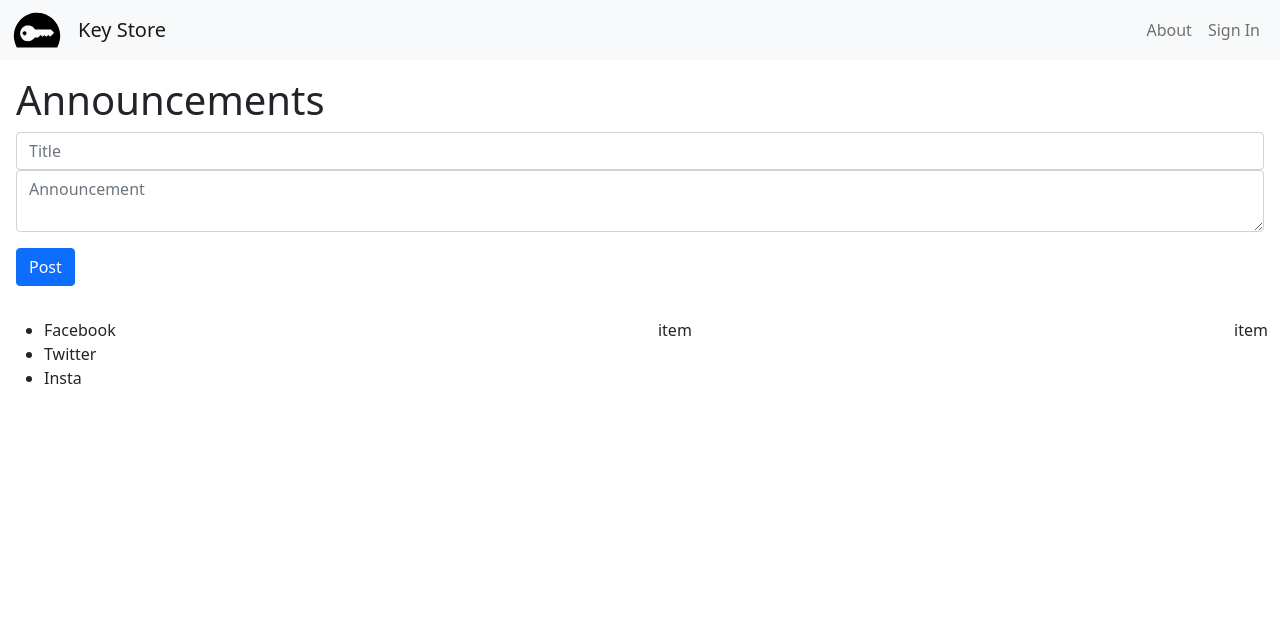
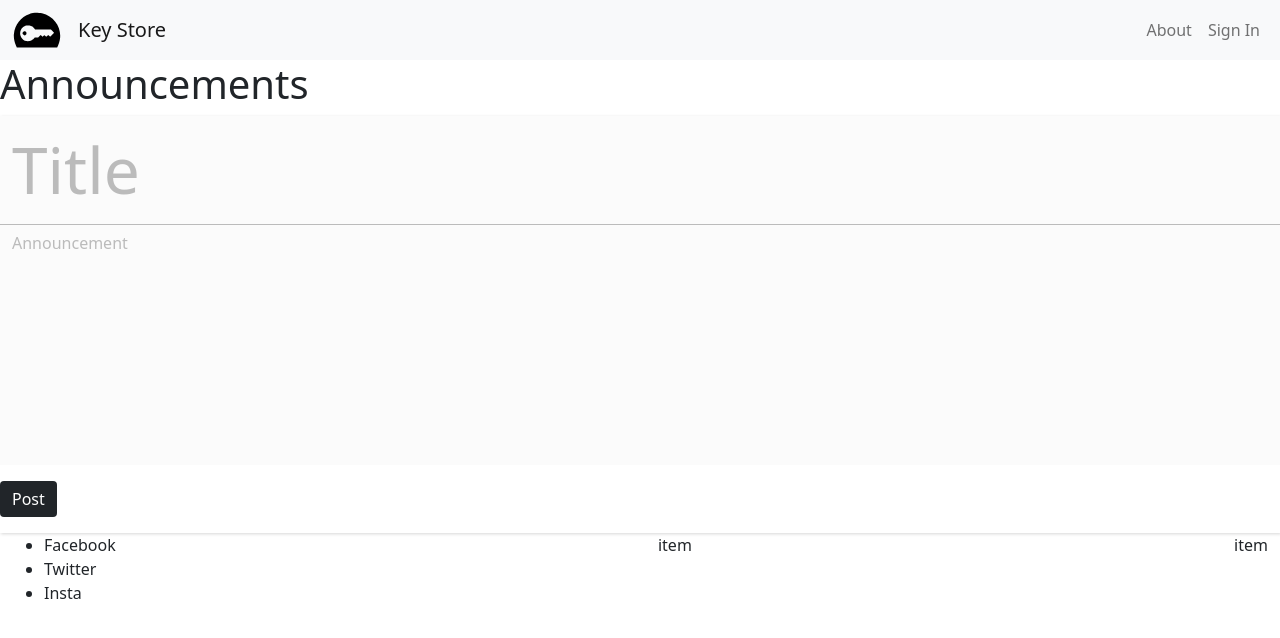
Before and after one commit to pmadinga/key-store, a Next.js app: page /dashboard/Announcements in a window 1280 px wide. Shown: the top 638 px of the page. Built offline with nearby package versions, Linux system fonts and the light colour scheme.

Commit message:
Style announcements

```diff
--- a/components/DashLayout.tsx
+++ b/components/DashLayout.tsx
@@ -1,3 +1,4 @@
+import Head from "next/head";
 import DashFooter from "./DashFooter";
 import DashHeader from "./DashHeader";
 
@@ -7,6 +8,9 @@ interface DashLayoutProps{
 const DashLayout = ({ children }: DashLayoutProps) =>{
     return(
         <>
+            <Head>
+                <title>Project Lunar</title>
+            </Head>
             <DashHeader/>
             {children}
             <DashFooter/>
--- a/pages/dashboard/Announcements.tsx
+++ b/pages/dashboard/Announcements.tsx
@@ -1,6 +1,6 @@
 import { Button, Form } from "react-bootstrap";
 import { SubmitHandler, useForm } from "react-hook-form";
-import styles from "../../styles/Dashboard.module.css";
+import styles from "../../styles/Announcement.module.css";
 
 type FormInput = {
     title: string,
@@ -10,16 +10,16 @@ const Anouncements = () =>{
     const { register, handleSubmit} = useForm<FormInput>();
 
     const onSubmit: SubmitHandler<FormInput> = (data) =>{
-        console.log(data);
+        console.log(Number(data.body));
     };
     return (
         <div className={styles.dash_wrapper}>
             <h1>Announcements</h1>
             <div className={styles.announcements}>
-                <Form onSubmit={handleSubmit(onSubmit)}>
-                    <Form.Control className="" type="text" placeholder="Title" {...register("title" , { required: true }) }/>
-                    <Form.Control as="textarea"  placeholder="Announcement" {...register("body", { required: true }) }/>
-                    <Button type="submit" className="my-3">Post</Button>
+                <Form onSubmit={handleSubmit(onSubmit)} className={`${styles.form}`}>
+                    <Form.Control className={`${styles.title} ${styles.input}`} type="text" placeholder="Title" autoComplete="off" {...register("title" , { required: true,  }) }/>
+                    <Form.Control className={`${styles.body} ${styles.input}`} as="textarea"  placeholder="Announcement" {...register("body", { required: true }) }/>
+                    <Button type="submit" className={`my-3 ${styles.btn}`}>Post</Button>
                 </Form>
             </div>
         </div>
--- a/styles/Announcement.module.css
+++ b/styles/Announcement.module.css
@@ -1,3 +1,36 @@
-.announce{
-    color: red;
+.form{
+    box-shadow: 1px 1px 3px rgba(56, 56, 56, 0.2);
 }
+
+.input{
+    border: none;
+    background-color: #fbfbfb;
+    border-radius: 0;
+}
+.input::placeholder{
+    color: #bbb;
+}
+.input:focus,
+.input:active{
+    outline: none!important;
+    box-shadow: none!important;
+}
+.title{
+    font-size: 4rem;
+    border-bottom: 0.5px solid #bbb;
+}
+.title:focus{
+    border-bottom: 0.5px solid #bbb;
+}
+
+.body{
+    height: 15rem;
+    resize: none;
+}
+.btn{
+    background-color: #212529;
+    border: none;
+}
+.btn:hover{
+    background-color: #38414d;
+}
```
Also changed, not shown: pages/dashboard/index.tsx (+8 -1 lines).
